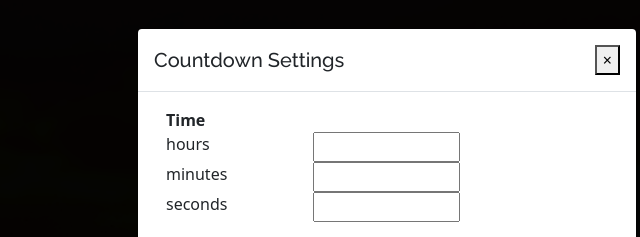
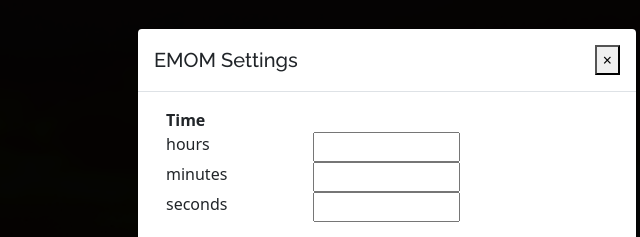
Before and after one commit to dkliewe/EasyTimer, a plain HTML site: page emom.html in a window 1280 px wide. Both pictures are taken after a click on the button "Settings". Shown: the top 237 px of the page, 253-893 px from the left. Drawn offline with Linux system fonts and the light colour scheme.

Commit message:
emom settings

```diff
--- a/emom.html
+++ b/emom.html
@@ -80,7 +80,7 @@
 			<div class="modal-dialog" role="document">
 				<div class="modal-content">
 					<div class="modal-header">
-						<h5 class="modal-title" id="updateModalLabel">Countdown Settings</h5>
+						<h5 class="modal-title" id="updateModalLabel">EMOM Settings</h5>
 						<button type="button" class="close" data-bs-dismiss="modal" aria-label="Close">
 							<span aria-hidden="true">&times;</span>
 						</button>
```
